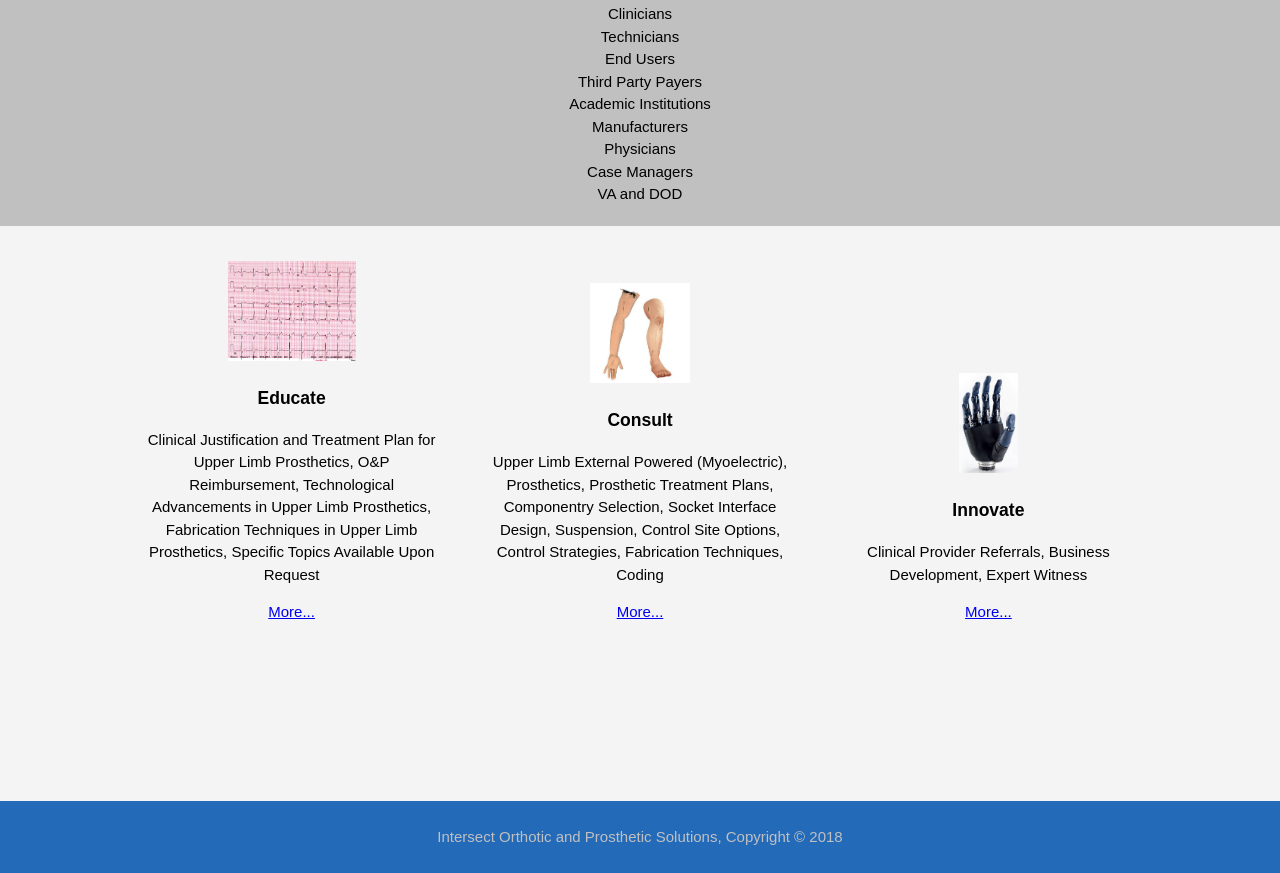
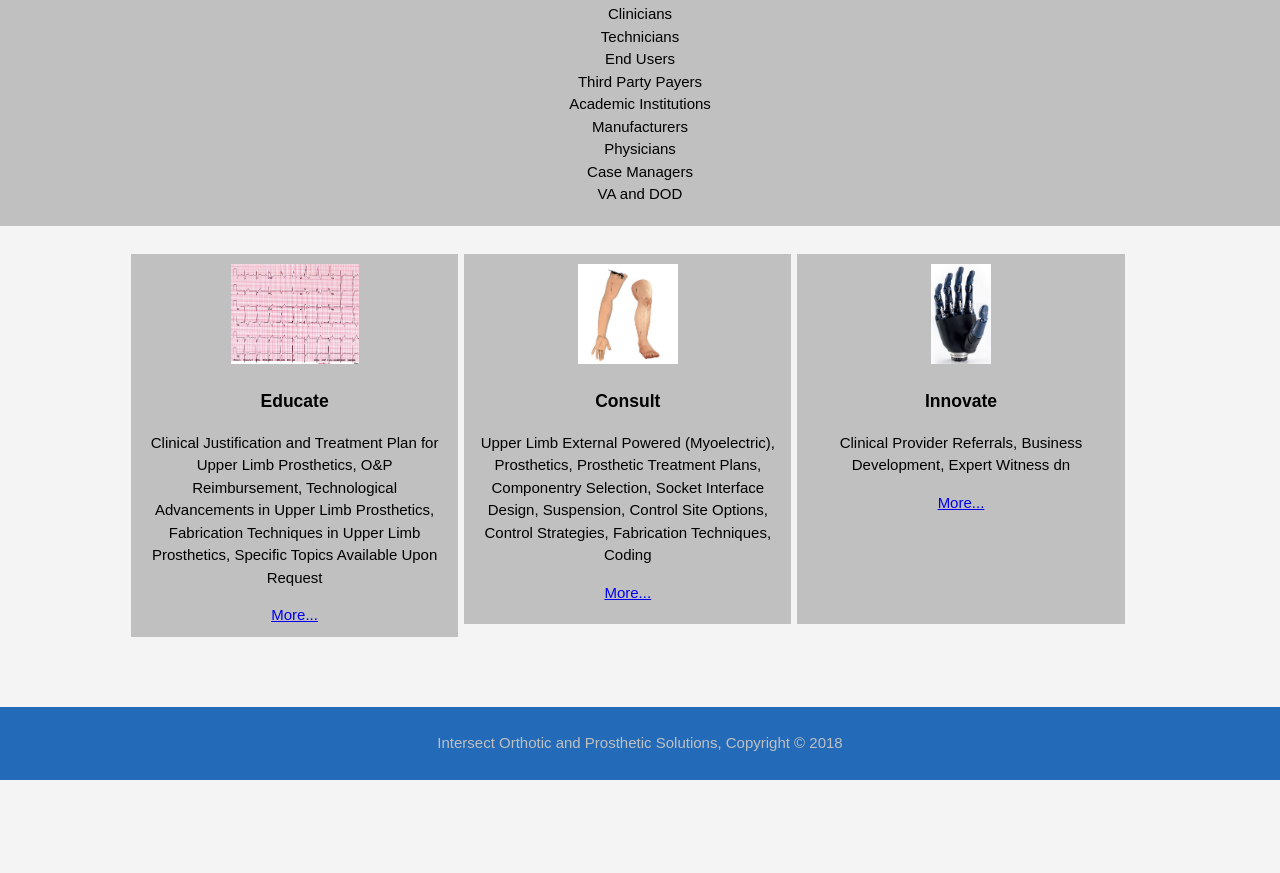
Before and after one commit to thunderspear/intersect, a plain HTML site: page index.html in a window 1280 px wide. Shown: the part 678-1551 px from the top of the page. After the commit the page ends 1458 px from the top, so only its background shows below. Drawn offline with Linux system fonts and the light colour scheme.

Commit message:
* Fixed overflow on services page and corrected float issue in #boxes

```diff
--- a/css/style.css
+++ b/css/style.css
@@ -218,8 +218,11 @@ header a:hover{
 #boxes .box{
    width: 30%;
    display: inline-block;
+   float: left;
+   margin: 3px;
    text-align: center;
    min-height: 350px;
+   background: #c0c0c0;
    padding: 10px;
 }
 
@@ -272,6 +275,7 @@ ul#services li{
    border: #CCCCCC solid 1px;
    margin-bottom: 5px;
    background: #e6e6e6;
+
 }
 
 footer{
--- a/index.html
+++ b/index.html
@@ -85,7 +85,7 @@
             <div class="box">
              <img src="./img/hand.jpg" alt="hand">
                <h3>Innovate</h3>
-               <p>Clinical Provider Referrals, Business Development, Expert Witness</p>
+               <p>Clinical Provider Referrals, Business Development, Expert Witness dn</p>
                <a href="./services.html#innovate">More...</a>
             </div>
          </div>
```
Also changed, not shown: services.html (+3 -5 lines).
